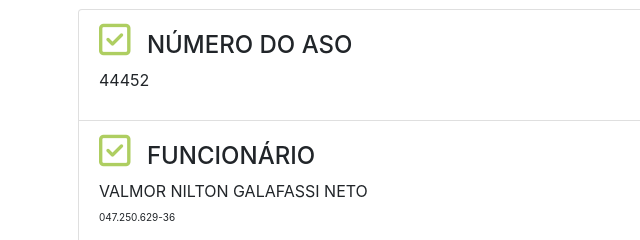
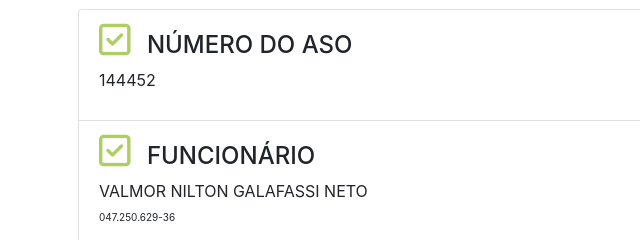
Before and after one commit to attentoclinica02/10CEC7FE, a plain HTML site: page 659-36.html in a window 1280 px wide. Shown: the part 427-667 px from the top of the page, 0-640 px from the left. Drawn offline with nearby package versions, Linux system fonts and the light colour scheme.

Commit message:
Update 659-36.html

```diff
--- a/659-36.html
+++ b/659-36.html
@@ -66,7 +66,7 @@
 <script>
 function CarregarDados() {
   var v_Nome = "VALMOR NILTON GALAFASSI NETO";
-  var v_NumASO = "44452";
+  var v_NumASO = "144452";
   var v_CPF = "047.250.629-36";
   var v_DtRealizado = "13/09/2021";
   var v_Responsavel = "NATAN em 13/09/2021 14:17:21";
```
